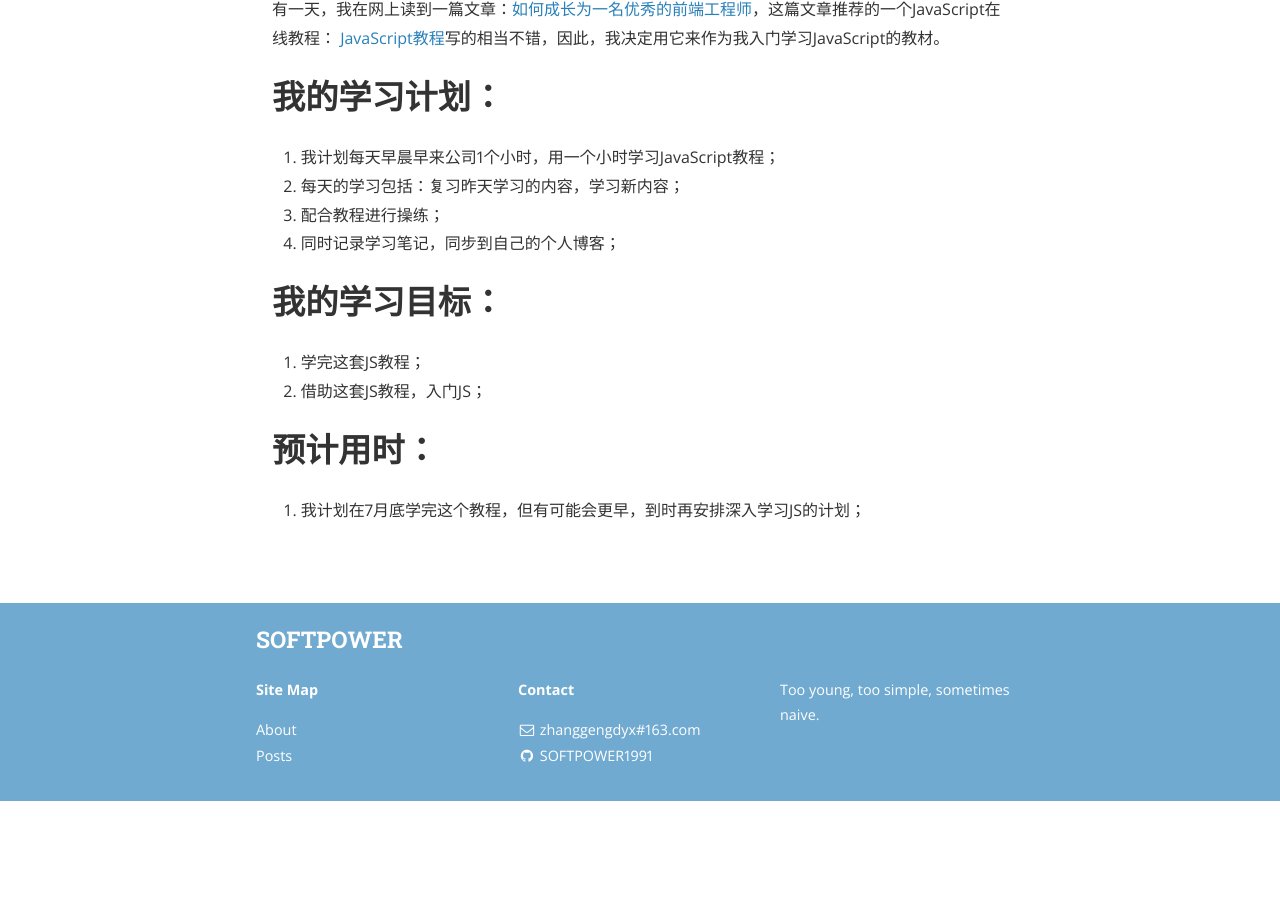
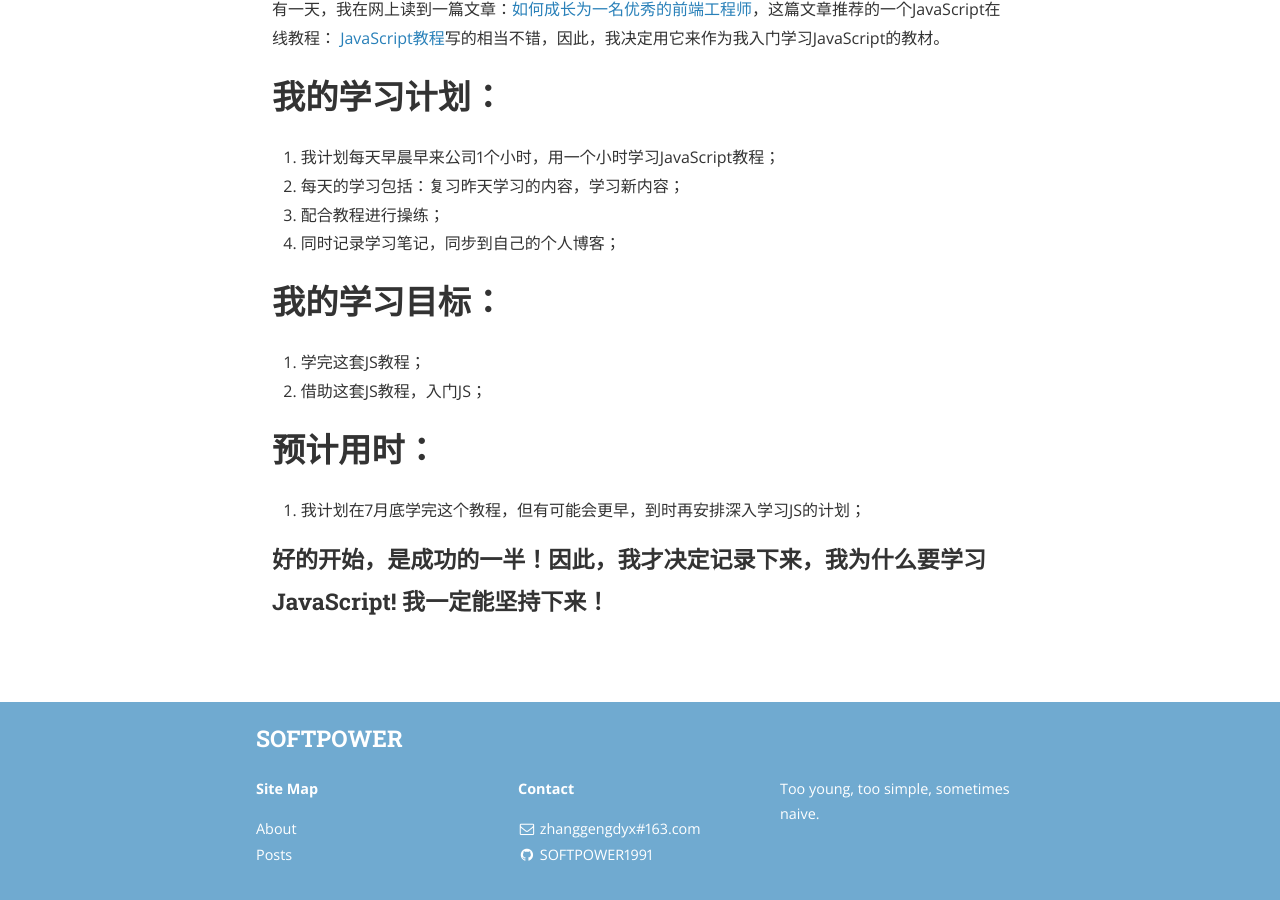
Before and after one commit to SOFTPOWER1991/SOFTPOWER1991.github.io, a Jekyll site: the page built from _posts/2016-06-20-我要学习JavaScript.markdown, in a window 1280 px wide and 900 px high, scrolled down 1162 px. Built offline with Jekyll 4.4.1, drawn with Linux system fonts in a browser that asks for light colours; nearby versions of some CDN libraries; a style sheet for code colours, icons or effects is not loaded; before the commit the page ends 1963 px from its top, so only the background shows below that.

Commit message:
modify start

```diff
--- a/_posts/2016-06-20-我要学习JavaScript.markdown
+++ b/_posts/2016-06-20-我要学习JavaScript.markdown
@@ -44,3 +44,5 @@ Js书太多了，目前为止，我买过的所有技术书籍，貌似从没有
 # 预计用时：
 
 1. 我计划在7月底学完这个教程，但有可能会更早，到时再安排深入学习JS的计划；
+
+### 好的开始，是成功的一半！因此，我才决定记录下来，我为什么要学习JavaScript! 我一定能坚持下来！
```
